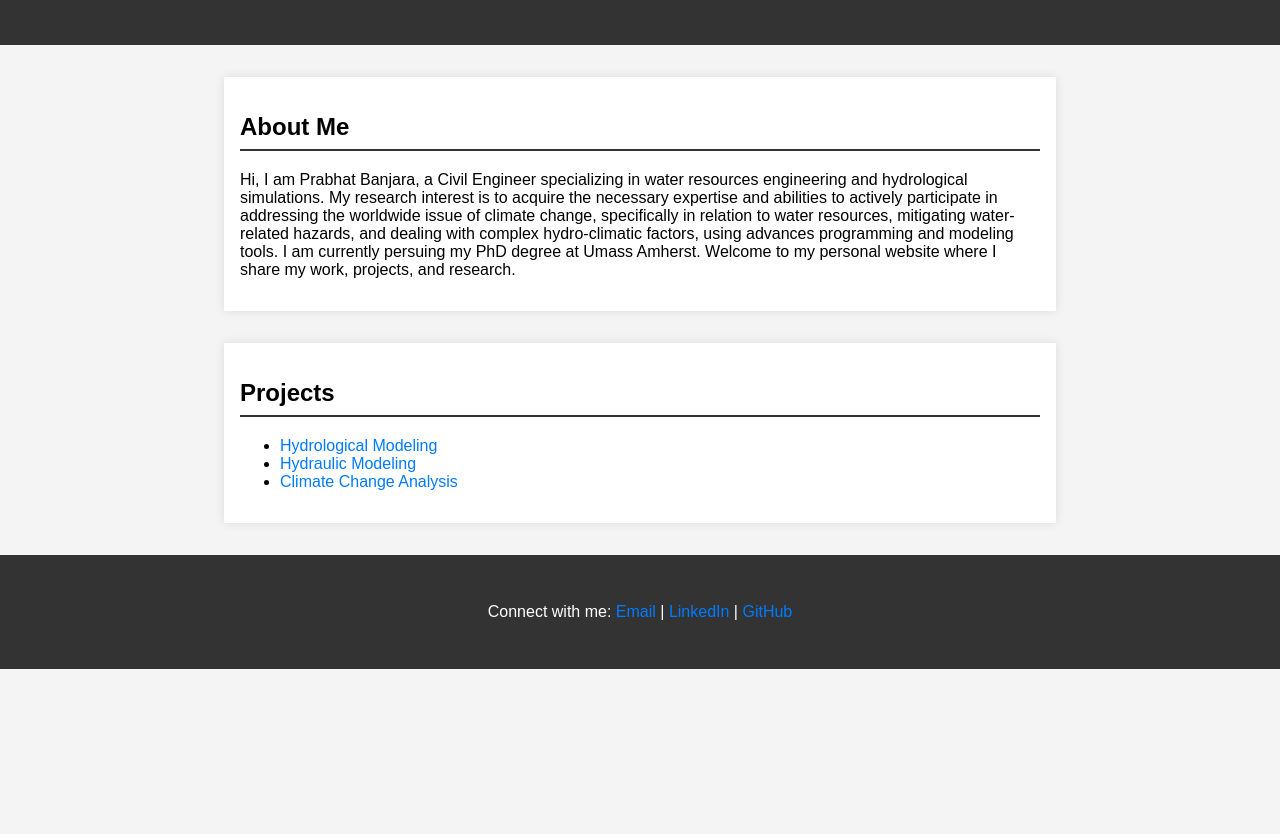
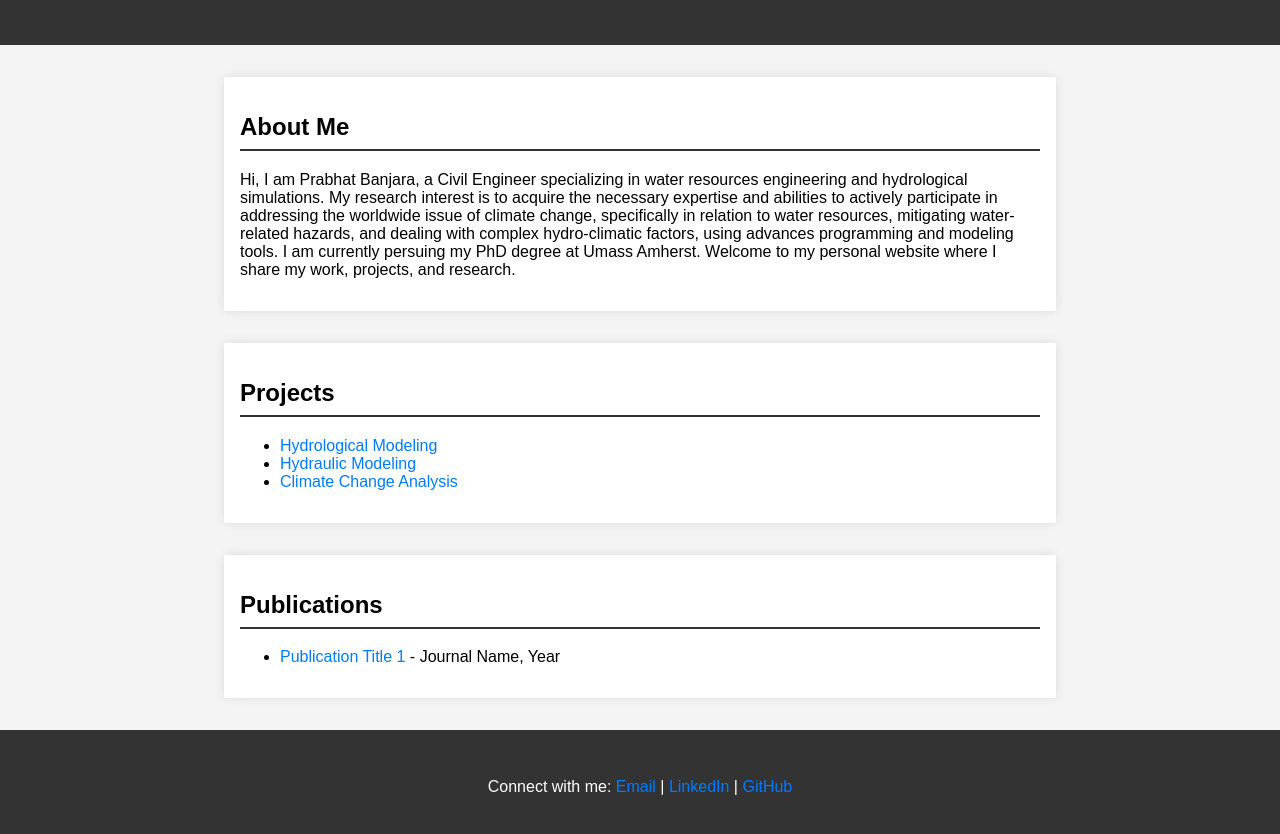
Before and after one commit to prabhatbanjara/pbanjara.github.io, a plain HTML site: page index.html in a window 1280 px wide. Shown: the part 106-940 px from the top of the page. Before the commit the page ends 800 px from the top, so only its background shows below. Drawn offline with Linux system fonts and the light colour scheme.

Commit message:
Update index.html

```diff
--- a/index.html
+++ b/index.html
@@ -26,6 +26,13 @@
     </ul>
   </section>
 
+  <section>
+  <h2>Publications</h2>
+  <ul>
+    <li><a href="https://link.springer.com/article/10.1007/s00704-024-05026-1" target="_blank">Publication Title 1</a> - Journal Name, Year</li>
+  </ul>
+</section>
+
   <footer>
     <p>Connect with me: <a href="mailto:pbanjara@umass.edu">Email</a> | <a href="https://www.linkedin.com">LinkedIn</a> | <a href="https://github.com/yourusername">GitHub</a></p>
   </footer>
```
